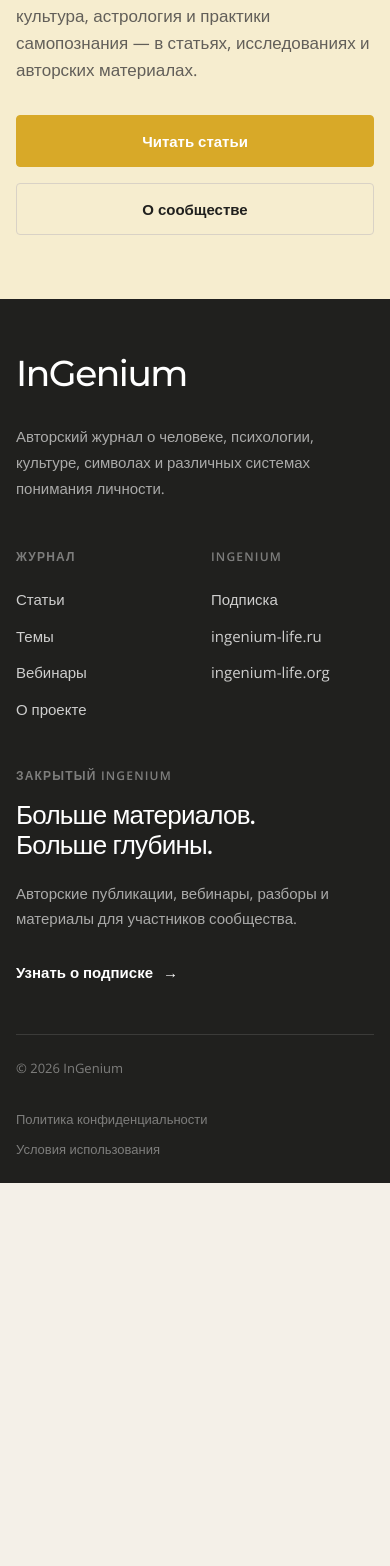
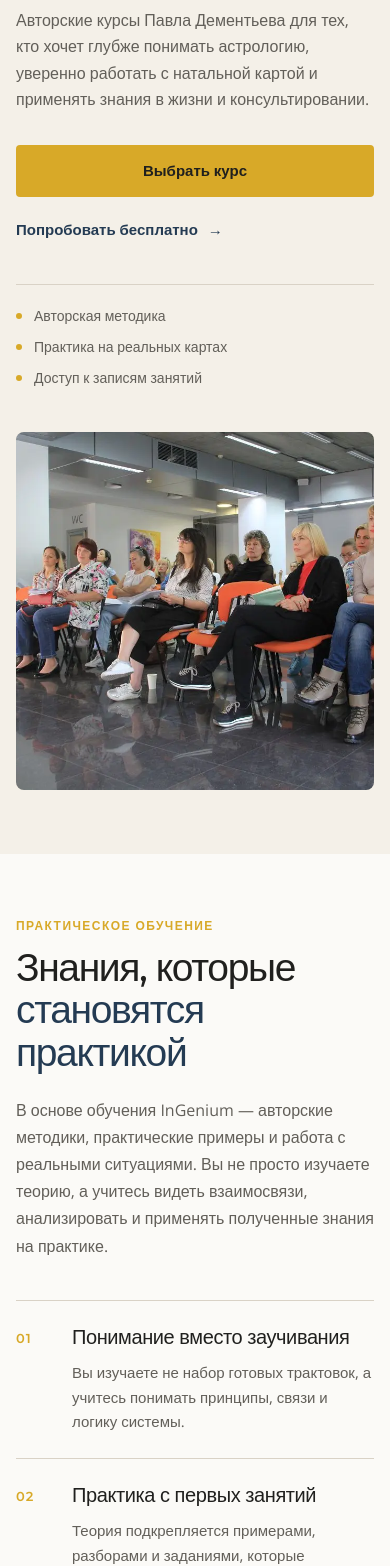
Before and after one commit to oxonomy14/ingenium-life-com-ua, a Next.js app: page / in a window 390 px wide. Shown: the part 329-1895 px from the top of the page. Before the commit the page ends 1512 px from the top, so only its background shows below. Built offline with nearby package versions, Linux system fonts and the light colour scheme; no server answers; a web font is replaced by a local one.

Commit message:
feat: add PracticeLearning

```diff
--- a/src/app/page.tsx
+++ b/src/app/page.tsx
@@ -1,5 +1,5 @@
 import type { Metadata } from 'next';
-
+import PracticeLearning from '@/components/PracticeLearning/PracticeLearning';
 import Hero from '@/components/Hero/Hero';
 import LayoutShell from '@/components/LayoutShell/LayoutShell';
 
@@ -32,6 +32,7 @@ export default function Home() {
   return (
     <LayoutShell>
       <Hero />
+      <PracticeLearning />
     </LayoutShell>
   );
 }
--- a/src/components/Header/Header.tsx
+++ b/src/components/Header/Header.tsx
@@ -24,7 +24,7 @@ export default function Header() {
           <Link href="/" className={css.logo} onClick={closeMobileMenu}>
             <span className={css.logoMark}>In</span>
 
-            <span className={css.logoText}>InGenium</span>
+            <span className={css.logoText}>InGenium Life</span>
           </Link>
 
           {/* Desktop navigation */}
--- a/src/components/Hero/Hero.module.css
+++ b/src/components/Hero/Hero.module.css
@@ -1,18 +1,25 @@
 .hero {
-  padding: 128px 0 112px;
-  background: var(--color-surface-warm);
+  padding: 80px 0 96px;
+  background: var(--color-bg);
+  overflow: hidden;
+}
+
+.inner {
+  display: grid;
+  grid-template-columns: minmax(0, 1fr) minmax(480px, 0.9fr);
+  align-items: center;
+  gap: 72px;
 }
 
 .content {
-  max-width: 920px;
+  max-width: 720px;
 }
 
 .eyebrow {
-  margin: 0 0 24px;
+  margin: 0 0 20px;
 
-  font-family: var(--font-body);
-  font-size: 14px;
-  font-weight: 600;
+  font-size: 13px;
+  font-weight: 700;
   line-height: 1.4;
   letter-spacing: 0.12em;
   text-transform: uppercase;
@@ -23,26 +30,27 @@
 .title {
   margin: 0;
 
-  max-width: 900px;
-
   font-family: var(--font-heading);
-  font-size: clamp(52px, 7vw, 92px);
+  font-size: clamp(48px, 5.4vw, 76px);
   font-weight: 500;
   line-height: 1.02;
-  letter-spacing: -0.04em;
+  letter-spacing: -0.045em;
 
   color: var(--color-text);
 }
 
+.title span {
+  display: block;
+  color: var(--color-blue);
+}
+
 .description {
+  max-width: 650px;
   margin: 32px 0 0;
 
-  max-width: 720px;
-
-  font-family: var(--font-body);
-  font-size: 20px;
+  font-size: 18px;
   font-weight: 400;
-  line-height: 1.65;
+  line-height: 1.7;
 
   color: var(--color-text-secondary);
 }
@@ -50,99 +58,230 @@
 .actions {
   display: flex;
   align-items: center;
-  gap: 16px;
+  flex-wrap: wrap;
+  gap: 28px;
 
   margin-top: 40px;
 }
 
-.primaryButton,
-.secondaryButton {
+.primaryButton {
   display: inline-flex;
   align-items: center;
   justify-content: center;
 
   min-height: 52px;
-  padding: 0 24px;
+  padding: 14px 28px;
 
-  border-radius: 4px;
+  border-radius: var(--radius-sm);
 
-  font-family: var(--font-body);
   font-size: 15px;
-  font-weight: 600;
+  font-weight: 700;
   line-height: 1;
 
-  text-decoration: none;
+  color: var(--color-text);
+  background: var(--color-accent);
 
   transition:
     background-color 0.2s ease,
-    color 0.2s ease,
-    border-color 0.2s ease;
-}
-
-.primaryButton {
-  border: 1px solid var(--color-accent);
-  background: var(--color-accent);
-  color: var(--color-white);
-  border-radius: var(--radius-sm);
+    transform 0.2s ease;
 }
 
 .primaryButton:hover {
-  border-color: var(--color-accent-hover);
   background: var(--color-accent-hover);
+  transform: translateY(-1px);
 }
 
-.secondaryButton {
-  border: 1px solid var(--color-border);
-  background: transparent;
-  color: var(--color-text);
-  border-radius: var(--radius-sm);
+.secondaryLink {
+  display: inline-flex;
+  align-items: center;
+  gap: 10px;
+
+  padding: 12px 0;
+
+  font-size: 15px;
+  font-weight: 600;
+  line-height: 1.4;
+
+  color: var(--color-blue);
+
+  transition:
+    color 0.2s ease,
+    gap 0.2s ease;
 }
 
-.secondaryButton:hover {
-  border-color: var(--color-text);
+.secondaryLink:hover {
+  gap: 14px;
+  color: var(--color-blue-hover);
 }
 
-@media (max-width: 1024px) {
+.features {
+  display: flex;
+  flex-wrap: wrap;
+  gap: 12px 28px;
+
+  margin: 48px 0 0;
+  padding: 24px 0 0;
+
+  list-style: none;
+
+  border-top: 1px solid var(--color-border);
+}
+
+.features li {
+  position: relative;
+
+  padding-left: 18px;
+
+  font-size: 14px;
+  font-weight: 500;
+  line-height: 1.5;
+
+  color: var(--color-text-secondary);
+}
+
+.features li::before {
+  content: '';
+
+  position: absolute;
+  top: 8px;
+  left: 0;
+
+  width: 6px;
+  height: 6px;
+
+  border-radius: 50%;
+  background: var(--color-accent);
+}
+
+/* Visual */
+
+.visual {
+  position: relative;
+  min-width: 0;
+}
+
+.imageCard {
+  position: relative;
+
+  width: 100%;
+  aspect-ratio: 4 / 3;
+
+  overflow: hidden;
+
+  background: var(--color-bg2);
+  border-radius: var(--radius-md);
+}
+
+.image {
+  object-fit: cover;
+  object-position: center;
+}
+
+/* Tablet */
+
+@media (max-width: 1100px) {
   .hero {
-    padding: 104px 0 88px;
+    padding: 64px 0 80px;
+  }
+
+  .inner {
+    grid-template-columns: minmax(0, 1fr) minmax(400px, 0.9fr);
+    gap: 48px;
   }
 
   .title {
-    font-size: clamp(48px, 8vw, 72px);
+    font-size: clamp(44px, 5.5vw, 64px);
+  }
+
+  .description {
+    font-size: 17px;
   }
 }
 
+/* Mobile / Tablet portrait */
+
+@media (max-width: 900px) {
+  .inner {
+    grid-template-columns: 1fr;
+    gap: 56px;
+  }
+
+  .content {
+    max-width: 760px;
+  }
+
+  .visual {
+    max-width: 700px;
+  }
+
+  .imageCard {
+    aspect-ratio: 16 / 10;
+  }
+}
+
+/* Mobile */
+
 @media (max-width: 767px) {
   .hero {
-    padding: 72px 0 64px;
+    padding: 48px 0 64px;
+  }
+
+  .inner {
+    gap: 44px;
   }
 
   .eyebrow {
-    margin-bottom: 20px;
+    margin-bottom: 16px;
     font-size: 12px;
   }
 
   .title {
-    font-size: 44px;
-    line-height: 1.05;
+    font-size: clamp(40px, 12vw, 54px);
+    line-height: 1.04;
   }
 
   .description {
     margin-top: 24px;
 
-    font-size: 17px;
-    line-height: 1.6;
+    font-size: 16px;
+    line-height: 1.65;
   }
 
   .actions {
+    align-items: flex-start;
     flex-direction: column;
-    align-items: stretch;
+    gap: 14px;
 
     margin-top: 32px;
   }
 
-  .primaryButton,
-  .secondaryButton {
+  .primaryButton {
     width: 100%;
   }
+
+  .secondaryLink {
+    padding: 8px 0;
+  }
+
+  .features {
+    flex-direction: column;
+    gap: 10px;
+
+    margin-top: 36px;
+    padding-top: 20px;
+  }
+
+  .imageCard {
+    aspect-ratio: 4 / 3;
+  }
 }
+
+@media (max-width: 480px) {
+  .title {
+    font-size: 39px;
+  }
+
+  .imageCard {
+    aspect-ratio: 1 / 1;
+  }
+}
--- a/src/components/Hero/Hero.tsx
+++ b/src/components/Hero/Hero.tsx
@@ -1,29 +1,58 @@
+import Link from 'next/link';
+import Image from 'next/image';
+
+import Container from '@/components/Container/Container';
+
 import css from './Hero.module.css';
-import Container from '../Container/Container';
-import Link from 'next/link';
 
 export default function Hero() {
   return (
     <section className={css.hero}>
       <Container>
+        <div className={css.inner}>
           <div className={css.content}>
-          {/*   <p className={css.eyebrow}>InGenium Life</p> */}
+            <p className={css.eyebrow}>Онлайн-школа InGenium Life</p>
 
-          <h1 className={css.title}>Идеи для понимания себя и мира</h1>
+            <h1 className={css.title}>
+              Обучение астрологии,
+              <span> которое становится практикой</span>
+            </h1>
 
             <p className={css.description}>
-            Психология, мышление, символизм, культура, астрология и практики
-            самопознания — в статьях, исследованиях и авторских материалах.
+              Авторские курсы Павла Дементьева для тех, кто хочет глубже
+              понимать астрологию, уверенно работать с натальной картой и
+              применять знания в жизни и консультировании.
             </p>
 
             <div className={css.actions}>
-            <Link href="/articles" className={css.primaryButton}>
-              Читать статьи
+              <Link href="/education" className={css.primaryButton}>
+                Выбрать курс
               </Link>
 
-            <Link href="/membership" className={css.secondaryButton}>
-              О сообществе
+              <Link href="/education/free" className={css.secondaryLink}>
+                Попробовать бесплатно
+                <span aria-hidden="true">→</span>
               </Link>
+            </div>
+
+            <ul className={css.features}>
+              <li>Авторская методика</li>
+              <li>Практика на реальных картах</li>
+              <li>Доступ к записям занятий</li>
+            </ul>
+          </div>
+
+          <div className={css.visual}>
+            <div className={css.imageCard}>
+              <Image
+                src="/images/hero/ingenium-school.webp"
+                alt="Обучение в школе астрологии InGenium"
+                fill
+                priority
+                sizes="(max-width: 900px) 100vw, 42vw"
+                className={css.image}
+              />
+            </div>
           </div>
         </div>
       </Container>
--- /dev/null
+++ b/src/components/PracticeLearning/PracticeLearning.module.css
@@ -0,0 +1,184 @@
+.section {
+  padding: var(--space-2xl) 0;
+  background: var(--color-surface);
+}
+
+.inner {
+  display: grid;
+  grid-template-columns: minmax(0, 0.9fr) minmax(0, 1.1fr);
+  gap: 96px;
+  align-items: start;
+}
+
+/* Content */
+
+.content {
+  max-width: 560px;
+  position: sticky;
+  top: 120px;
+}
+
+.eyebrow {
+  margin: 0 0 16px;
+
+  font-size: 13px;
+  font-weight: 700;
+  line-height: 1.4;
+  letter-spacing: 0.12em;
+  text-transform: uppercase;
+
+  color: var(--color-accent);
+}
+
+.title {
+  margin: 0;
+
+  font-family: var(--font-heading);
+  font-size: clamp(38px, 4vw, 56px);
+  font-weight: 500;
+  line-height: 1.08;
+  letter-spacing: -0.035em;
+
+  color: var(--color-text);
+}
+
+.title span {
+  color: var(--color-blue);
+}
+
+.description {
+  max-width: 540px;
+  margin: 28px 0 0;
+
+  font-size: 17px;
+  font-weight: 400;
+  line-height: 1.75;
+
+  color: var(--color-text-secondary);
+}
+
+/* Principles */
+
+.principles {
+  border-top: 1px solid var(--color-border);
+}
+
+.principle {
+  display: grid;
+  grid-template-columns: 64px minmax(0, 1fr);
+  gap: 24px;
+
+  padding: 32px 0;
+
+  border-bottom: 1px solid var(--color-border);
+}
+
+.number {
+  padding-top: 4px;
+
+  font-family: var(--font-heading);
+  font-size: 13px;
+  font-weight: 600;
+  line-height: 1.4;
+  letter-spacing: 0.08em;
+
+  color: var(--color-accent);
+}
+
+.principleContent {
+  max-width: 560px;
+}
+
+.principleTitle {
+  margin: 0;
+
+  font-family: var(--font-heading);
+  font-size: 24px;
+  font-weight: 500;
+  line-height: 1.25;
+  letter-spacing: -0.02em;
+
+  color: var(--color-text);
+}
+
+.principleText {
+  margin: 12px 0 0;
+
+  font-size: 16px;
+  font-weight: 400;
+  line-height: 1.7;
+
+  color: var(--color-text-secondary);
+}
+
+/* Tablet */
+
+@media (max-width: 1024px) {
+  .section {
+    padding: 80px 0;
+  }
+
+  .inner {
+    grid-template-columns: 1fr;
+    gap: 56px;
+  }
+
+  .content {
+    max-width: 680px;
+    position: static;
+  }
+
+  .description {
+    max-width: 620px;
+  }
+
+  .principleContent {
+    max-width: 680px;
+  }
+}
+
+/* Mobile */
+
+@media (max-width: 767px) {
+  .section {
+    padding: 64px 0;
+  }
+
+  .inner {
+    gap: 40px;
+  }
+
+  .eyebrow {
+    margin-bottom: 12px;
+    font-size: 12px;
+  }
+
+  .title {
+    font-size: clamp(34px, 10vw, 44px);
+  }
+
+  .description {
+    margin-top: 24px;
+
+    font-size: 16px;
+    line-height: 1.7;
+  }
+
+  .principle {
+    grid-template-columns: 40px minmax(0, 1fr);
+    gap: 16px;
+
+    padding: 24px 0;
+  }
+
+  .principleTitle {
+    font-size: 20px;
+  }
+
+  .principleText {
+    margin-top: 10px;
+
+    font-size: 15px;
+    line-height: 1.65;
+  }
+}
--- /dev/null
+++ b/src/components/PracticeLearning/PracticeLearning.tsx
@@ -0,0 +1,61 @@
+import Container from '@/components/Container/Container';
+
+import css from './PracticeLearning.module.css';
+
+const principles = [
+  {
+    number: '01',
+    title: 'Понимание вместо заучивания',
+    text: 'Вы изучаете не набор готовых трактовок, а учитесь понимать принципы, связи и логику системы.',
+  },
+  {
+    number: '02',
+    title: 'Практика с первых занятий',
+    text: 'Теория подкрепляется примерами, разборами и заданиями, которые помогают сразу применять полученные знания.',
+  },
+  {
+    number: '03',
+    title: 'Навык самостоятельного анализа',
+    text: 'Главная цель обучения — научиться самостоятельно работать с материалом и уверенно использовать знания на практике.',
+  },
+];
+
+export default function PracticeLearning() {
+  return (
+    <section className={css.section}>
+      <Container>
+        <div className={css.inner}>
+          <div className={css.content}>
+            <p className={css.eyebrow}>Практическое обучение</p>
+
+            <h2 className={css.title}>
+              Знания, которые
+              <span> становятся практикой</span>
+            </h2>
+
+            <p className={css.description}>
+              В основе обучения InGenium — авторские методики, практические
+              примеры и работа с реальными ситуациями. Вы не просто изучаете
+              теорию, а учитесь видеть взаимосвязи, анализировать и применять
+              полученные знания на практике.
+            </p>
+          </div>
+
+          <div className={css.principles}>
+            {principles.map((item) => (
+              <article className={css.principle} key={item.number}>
+                <span className={css.number}>{item.number}</span>
+
+                <div className={css.principleContent}>
+                  <h3 className={css.principleTitle}>{item.title}</h3>
+
+                  <p className={css.principleText}>{item.text}</p>
+                </div>
+              </article>
+            ))}
+          </div>
+        </div>
+      </Container>
+    </section>
+  );
+}
```
Also changed, not shown: src/components/Header/Header.module.css (+7 -3 lines), public/images/hero/ingenium-school.webp (added). Lines whose indentation alone changed are shown as unchanged.
